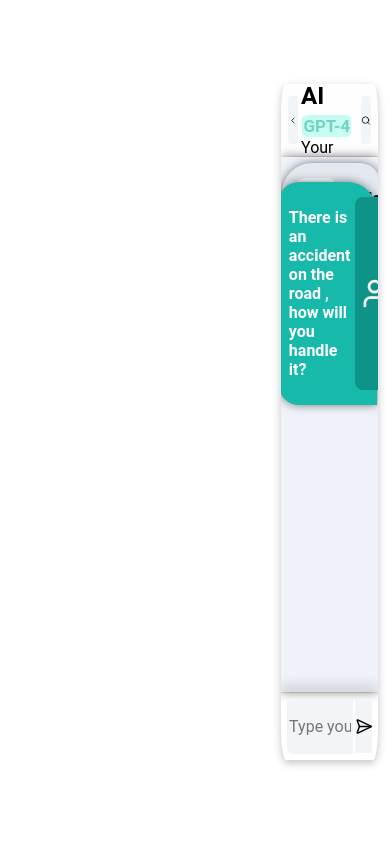
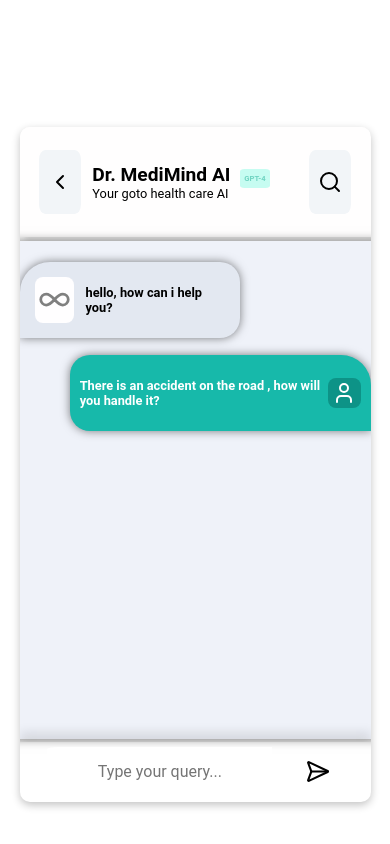
Before and after one commit to Aditya-Sakpal/chatbot_frontend, a React (Vite) app: page / in a window 390 px wide. Built offline with nearby package versions, Linux system fonts and the light colour scheme.

Commit message:
made the chatbot responsive

```diff
--- a/src/components/body/index.css
+++ b/src/components/body/index.css
@@ -1,49 +1,57 @@
 .body-container {
   margin: 1%;
   padding-top: 6%;
+  padding-right: 3%;
+  padding-left: 3%;
   display: flex;
   flex-direction: column;
-    background-color: rgba(239,242,249,255);
+  background-color: rgba(239, 242, 249, 255);
   width: 100%;
   height: 80%;
   box-shadow: 0 0 10px 0 rgba(0, 0, 0, 0.5);
 }
+
 .client-message-container {
-    margin-top: 20%;
+  margin-top: 5%;
+  margin-left: auto;
   display: flex;
-    position: absolute;
-    right: 1.5%;
+  align-items: center;
+  justify-content: center;
   width: 80%;
-    background-color: rgba(23,185,170,255);
+  background-color: rgba(23, 185, 170, 255);
   box-shadow: 0 0 10px 0 rgba(0, 0, 0, 0.5);
   border-radius: 20px 30px 0px 20px;
   padding: 10px;
   color: rgba(255, 255, 255, 255);
-    font-size: 1rem;
+  font-size: 80%;
   font-weight: bold;
   font-family: Georgia, serif;
 }
 
-.client-logo {
+.client-logo-div {
   display: flex;
+  height: fit-content;
+  padding:1% 1.5% 1% 1.5%  ;
   justify-content: center;
   align-items: center;
-    margin: 5px;
-    padding: 3px;
-    background-color: rgba(13,147,135,255);
+  background-color: rgba(13, 147, 135, 255);
   border-radius: 8px;
 }
+
+.client-message{
+  margin-right: 1%;
+}
+
 .chatbot-message-container {
   display: flex;
-    position: absolute;
-    left: 1.5%;
-    width: 80%;
-    background-color: rgba(227,232,241,255);
+  width: fit-content;
+  max-width: 90%;
+  background-color: rgba(227, 232, 241, 255);
   box-shadow: 0 0 10px 0 rgba(0, 0, 0, 0.5);
   border-radius: 30px 20px 20px 0px;
   padding: 10px;
   color: rgba(255, 255, 255, 255);
-    font-size: 1rem;
+  font-size: 80%;
   font-weight: bold;
   font-family: Georgia, serif;
   color: black;
@@ -56,6 +64,11 @@
   margin: 5px;
   padding: 3px;
   margin-right: 10px;
-    background-color: rgba(255,254,255,255);
+  background-color: rgba(255, 254, 255, 255);
   border-radius: 8px;
 }
+
+.bot-message{
+  margin-left: 1%;
+  width: fit-content;
+}
--- a/src/components/body/page.jsx
+++ b/src/components/body/page.jsx
@@ -11,12 +11,12 @@ const Body = () => {
         <div className='bot-logo'>
             <Infinity size={33} color='grey' />
           </div>
-          <p>hello, how can i help you?</p>
+          <p className='bot-message' >hello, how can i help you?</p>
         </div>
         <div className='client-message-container'>
-          <p>There is an accident on the road , how will you handle it?</p>
-          <div className='client-logo'>
-            <User size={33} color='white' />
+          <p className='client-message' >There is an accident on the road , how will you handle it?</p>
+          <div className='client-logo-div'>
+            <User className='client-logo'  color='white' />
           </div>
         </div>
       </div>
--- a/src/components/chatbot/index.css
+++ b/src/components/chatbot/index.css
@@ -12,3 +12,30 @@
     bottom:10%;
     box-shadow: rgba(0, 0, 0, 0.24) 0px 3px 8px;
 }
+
+@media (max-width: 1200px) {
+    .chatbot-container {
+        width: 30%;
+    }
+}
+
+@media (max-width: 992px) {
+    .chatbot-container {
+        width: 40%;
+    }
+}
+
+@media (max-width: 768px) {
+    .chatbot-container {
+        width: 40%;
+    }
+}
+
+@media (max-width: 576px) {
+    .chatbot-container {
+        width: 90%;
+        right: 5%;
+        bottom: 5%;
+        border-radius: 10px;
+    }
+}
--- a/src/components/footer/index.css
+++ b/src/components/footer/index.css
@@ -1,49 +1,61 @@
-.footer-container{
+.footer-container {
     width: 100%;
     height: 10%;
     display: flex;
     justify-content: center;
     align-items: center;
     box-shadow: 0 -10px 10px rgba(0, 0, 0, 0.1);
-
-    /* background-color: rgb(255, 255, 255); */
 }
 
-.input-field-div{
-    width:70%;
+/* Match the chatbot container's border-radius */
+.input-field-div {
+    width: 70%;
     height: 100%;
     display: flex;
     justify-content: center;
     align-items: center;
+    border-top-left-radius: 5%;
+    border-bottom-left-radius: 5%;
+    overflow: hidden;
 }
 
-.input-field-div input{
+.input-field-div input {
     width: 90%;
-    border-top-left-radius: 10%;
-    border-bottom-left-radius: 10%;
-    text-align: center;
-    outline: none;
     height: 80%;
     border: none;
+    outline: none;
     font-size: 100%;
-    background-color: #f2f5f8;
+    text-align: center;
+    border-top-left-radius: 5%;
+    border-bottom-left-radius: 5%;
 }
 
-.send-button-div{
+/* Send button should match right-side border-radius */
+.send-button-div {
     width: 20%;
     height: 100%;
     display: flex;
     justify-content: center;
     align-items: center;
+    border-top-right-radius: 5%;
+    border-bottom-right-radius: 5%;
+    overflow: hidden;
 }
 
-.send-button-inner-div{
+.send-button-inner-div {
     width: 90%;
     height: 80%;
     display: flex;
     justify-content: center;
     align-items: center;
-    background-color: #f2f5f8;
-    border-top-right-radius: 10%;
-    border-bottom-right-radius: 10%;
+    border-top-right-radius: 5%;
+    border-bottom-right-radius: 5%;
 }
+.send-icon {
+    cursor: pointer;
+    transition: transform 0.2s ease-in-out;
+}
+
+.send-icon:hover {
+    transform: scale(1.2); /* Increases the size by 20% when hovered */
+}
--- a/src/components/header/index.css
+++ b/src/components/header/index.css
@@ -1,4 +1,4 @@
-  *{
+  * {
     font-family: 'Roboto', sans-serif;
   }
 
@@ -14,8 +14,9 @@
     box-shadow: 10px 10px 10px rgba(0.1, 0.1, 0.1, 0.1);
   }
 
-  .close-button-div{
+  .close-button-div {
     background-color: #f2f5f8;
+    cursor: pointer;
     width: 10%;
     height: 70%;
     border-radius: 15%;
@@ -24,7 +25,7 @@
     align-items: center;
   }
 
-  .header-title{
+  .header-title {
     width: 65%;
     height: 100%;
     display: flex;
@@ -33,35 +34,36 @@
     align-items: start;
   }
 
-  .bot-name{
+  .bot-name {
     font-size: 150%;
     font-weight: bold;
     width: 100%;
     margin: 0;
     padding: 0;
-    margin-left:5%;
+    margin-left: 5%;
   }
 
-  .bot-intro{
+  .bot-intro {
     font-size: 100%;
-    font-weight:400;
+    font-weight: 400;
     margin: 0;
     padding: 0;
-    margin-left:5%
+    margin-left: 5%
   }
 
-  .gpt-cloud{
+  .gpt-cloud {
     background-color: #c6fcf1;
     color: #70d4c2;
-    font-size: 70%;
+    font-size: 50%;
     margin-left: 2%;
     margin-bottom: auto;
     padding: 2%;
     border-radius: 15%;
   }
 
-  .search-button-div{
+  .search-button-div {
     background-color: #f2f5f8;
+    cursor: pointer;
     width: 10%;
     height: 70%;
     border-radius: 15%;
@@ -69,3 +71,121 @@
     justify-content: center;
     align-items: center;
   }
+
+  @media (max-width: 1440px) {
+    .header-container {
+      height: 12%;
+      padding-top: 1.5%;
+      padding-bottom: 1.5%;
+    }
+
+    .bot-name {
+      font-size: 130%;
+    }
+
+    .bot-intro {
+      font-size: 80%;
+    }
+
+    .close-button-div {
+      width: 12%;
+    }
+
+    .search-button-div {
+      width: 12%;
+    }
+
+    .gpt-cloud {
+      font-size: 60%;
+    }
+  }
+
+  @media (max-width: 1200px) {
+    .header-container {
+      height: 12%;
+      padding-top: 1.5%;
+      padding-bottom: 1.5%;
+    }
+
+    .bot-name {
+      font-size: 120%;
+    }
+
+    .bot-intro {
+      font-size: 80%;
+    }
+
+    .close-button-div {
+      width: 12%;
+    }
+
+    .close-icon {
+      font-size: 100%;
+    }
+
+    .search-button-div {
+      width: 12%;
+    }
+
+    .search-icon {
+      font-size: 100%;
+    }
+
+    .gpt-cloud {
+      font-size: 40%;
+    }
+  }
+
+  @media (max-width: 992px) {
+    .header-container {
+      height: 14%;
+      padding-top: 1%;
+      padding-bottom: 1%;
+    }
+  }
+
+  @media (max-width: 768px) {
+    .header-container {
+      height: 16%;
+      padding-top: 0.8%;
+      padding-bottom: 0.8%;
+    }
+    .close-button-div{
+      height: 60%;
+    }
+    .search-button-div{
+      height: 60%;
+    }
+
+  }
+
+  @media (max-width: 576px) {
+    .header-container {
+      height: 18%;
+      padding-top: 0.5%;
+      padding-bottom: 0.5%;
+      box-shadow: 5px 5px 5px rgba(0.1, 0.1, 0.1, 0.1);
+    }
+  }
+
+  @media (max-width: 320px) {
+    .header-container {
+      height: 18%;
+      padding-top: 0.5%;
+      padding-bottom: 0.5%;
+      box-shadow: 5px 5px 5px rgba(0.1, 0.1, 0.1, 0.1);
+    }
+    .gpt-cloud {
+      font-size: 20%;
+    }
+    .close-button-div{
+      width: 15%;
+      height: 50%;
+    }
+    .search-button-div{
+      width: 15%;
+      height: 50%;
+      margin-left: 2%;
+    }
+
+  }
--- a/src/components/header/page.jsx
+++ b/src/components/header/page.jsx
@@ -9,14 +9,14 @@ const Header = () => {
     <>
       <div className="header-container">
         <div className='close-button-div' >
-          <ChevronLeft className='close-icon' size={25} />
+          <ChevronLeft className='close-icon'/>
         </div>
         <div className="header-title">
           <p className='bot-name' >Dr. MediMind AI <span className='gpt-cloud'>GPT-4</span> </p>
           <p className='bot-intro' >Your goto health care AI</p>
         </div>
         <div className='search-button-div' >
-          <Search className='search-icon' size={25} />
+          <Search className='search-icon'/>
         </div>
       </div>
     </>
```
Also changed, not shown: 1 other file (tests, documents, lock files or other folders). Lines whose indentation alone changed are shown as unchanged.
